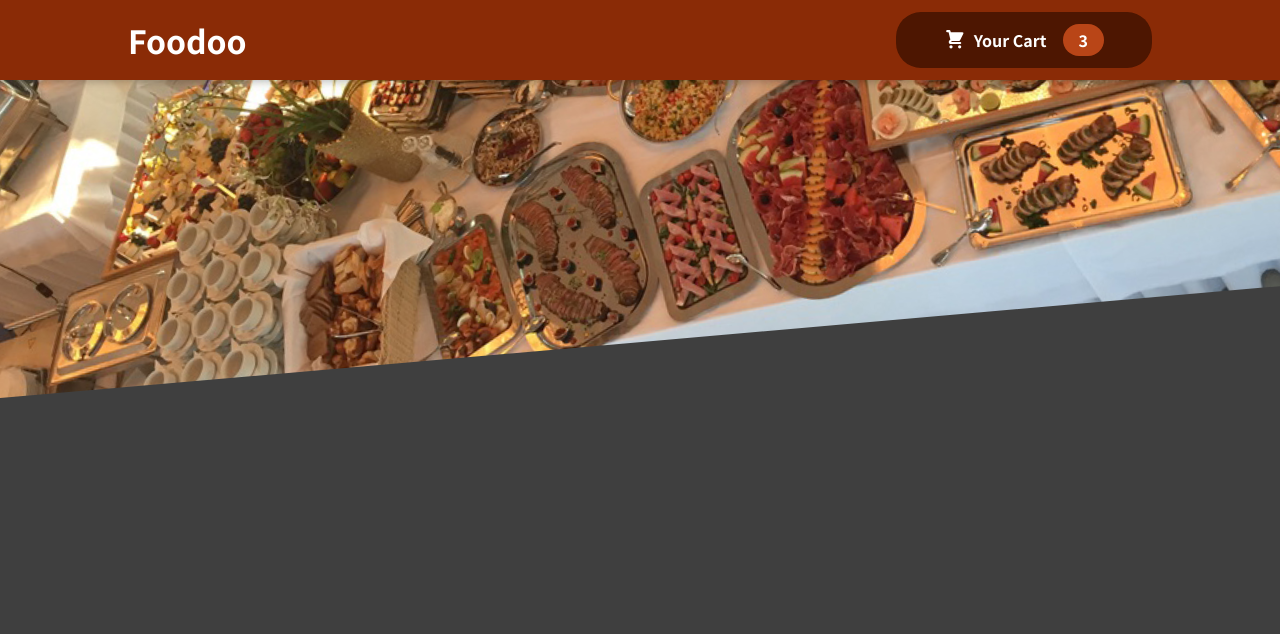
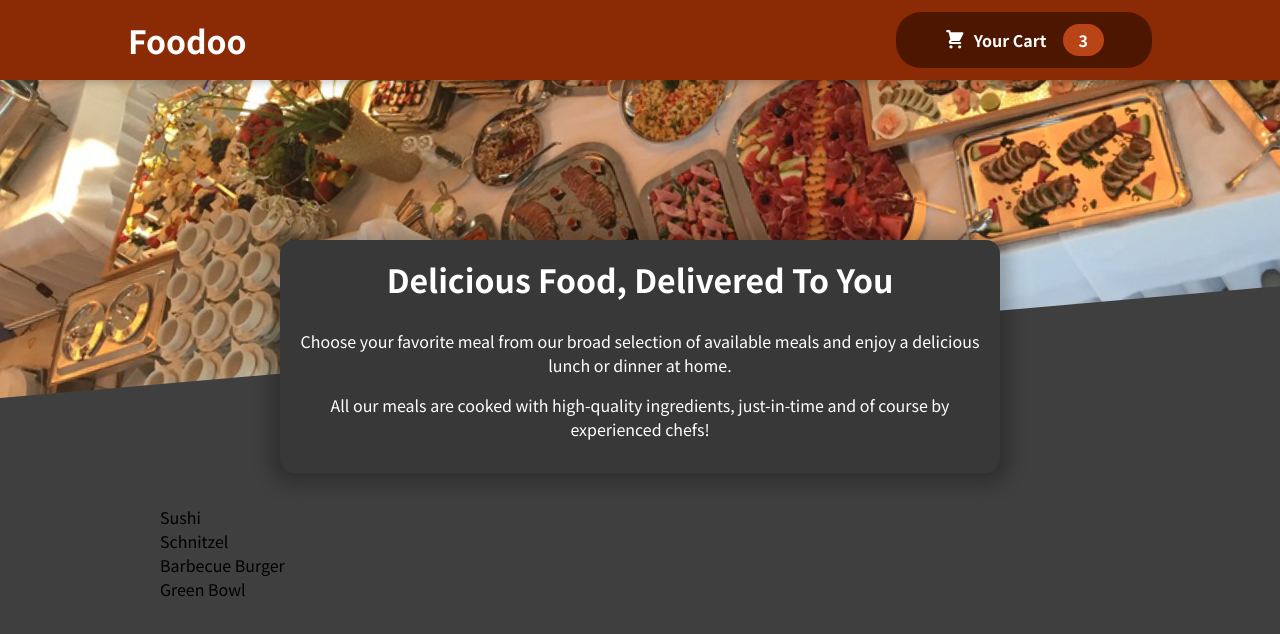
Before and after one commit to dezfuture/React_Food_Order_App, a React (Create React App) app: page / in a window 1280 px wide. Shown: the top 634 px of the page. Built offline with nearby package versions, Linux system fonts and the light colour scheme.

Commit message:
Added the Meals section in which there were two components to which the rendering of our jsx code were distributerd

```diff
--- a/src/App.js
+++ b/src/App.js
@@ -1,11 +1,15 @@
 import { Fragment } from "react";
 
 import Header from "./components/Layout/Header";
+import Meals from "./components/Meals/Meals";
 
 function App() {
   return (
     <Fragment>
       <Header />
+      <main>
+        <Meals />
+      </main>
     </Fragment>
   );
 }
--- a/src/components/Layout/Header.js
+++ b/src/components/Layout/Header.js
@@ -7,11 +7,11 @@
 const Header = (props) => {
   return (
     <Fragment>
-      <header class={classes.header}>
+      <header className={classes.header}>
         <h1>Foodoo</h1>
         <HeaderCartButton />
       </header>
-      <div class={classes["main-image"]}>
+      <div className={classes["main-image"]}>
         <img src={mealsImage} alt="A table full of delecious food!" />
       </div>
     </Fragment>
--- /dev/null
+++ b/src/components/Meals/AvailableMeals.js
@@ -0,0 +1,40 @@
+import classes from "./AvailableMeals.module.css";
+
+const DUMMY_MEALS = [
+  {
+    id: "m1",
+    name: "Sushi",
+    description: "Finest fish and veggies",
+    price: 22.99,
+  },
+  {
+    id: "m2",
+    name: "Schnitzel",
+    description: "A german specialty!",
+    price: 16.5,
+  },
+  {
+    id: "m3",
+    name: "Barbecue Burger",
+    description: "American, raw, meaty",
+    price: 12.99,
+  },
+  {
+    id: "m4",
+    name: "Green Bowl",
+    description: "Healthy...and green...",
+    price: 18.99,
+  },
+];
+
+const AvailableMeals = () => {
+  const mealsList = DUMMY_MEALS.map((meal) => <li>{meal.name}</li>);
+
+  return (
+    <section className={classes.meals}>
+      <ul>{mealsList}</ul>
+    </section>
+  );
+};
+
+export default AvailableMeals;
--- /dev/null
+++ b/src/components/Meals/AvailableMeals.module.css
@@ -0,0 +1,24 @@
+.meals {
+  max-width: 60rem;
+  width: 90%;
+  margin: 2rem auto;
+  animation: meals-appear 1s ease-out forwards;
+}
+
+.meals ul {
+  list-style: none;
+  margin: 0;
+  padding: 0;
+}
+
+@keyframes meals-appear {
+  from {
+    opacity: 0;
+    transform: translateY(3rem);
+  }
+
+  to {
+    opacity: 1;
+    transform: translateY(0);
+  }
+}
--- /dev/null
+++ b/src/components/Meals/Meals.js
@@ -0,0 +1,15 @@
+import { Fragment } from "react";
+
+import MealsSummary from "./MealsSummary";
+import AvailableMeals from "./AvailableMeals";
+
+const Meals = () => {
+  return (
+    <Fragment>
+      <MealsSummary />
+      <AvailableMeals />
+    </Fragment>
+  );
+};
+
+export default Meals;
--- /dev/null
+++ b/src/components/Meals/MealsSummary.js
@@ -0,0 +1,19 @@
+import classes from "./MealsSummary.module.css";
+
+const MealsSummary = () => {
+  return (
+    <section className={classes.summary}>
+      <h2>Delicious Food, Delivered To You</h2>
+      <p>
+        Choose your favorite meal from our broad selection of available meals
+        and enjoy a delicious lunch or dinner at home.
+      </p>
+      <p>
+        All our meals are cooked with high-quality ingredients, just-in-time and
+        of course by experienced chefs!
+      </p>
+    </section>
+  );
+};
+
+export default MealsSummary;
--- /dev/null
+++ b/src/components/Meals/MealsSummary.module.css
@@ -0,0 +1,18 @@
+.summary {
+  text-align: center;
+  max-width: 45rem;
+  width: 90%;
+  margin: auto;
+  margin-top: -10rem;
+  position: relative;
+  background-color: #383838;
+  color: white;
+  border-radius: 14px;
+  padding: 1rem;
+  box-shadow: 0 1px 18px 10px rgba(0, 0, 0, 0.25);
+}
+
+.summary h2 {
+  font-size: 2rem;
+  margin-top: 0;
+}
```
Also changed, not shown: 1 other file (tests, documents, lock files or other folders).
